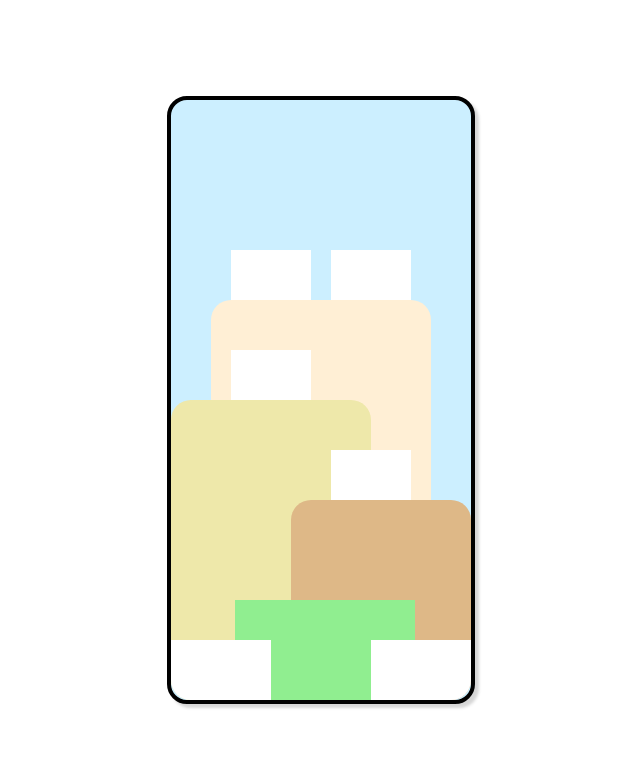
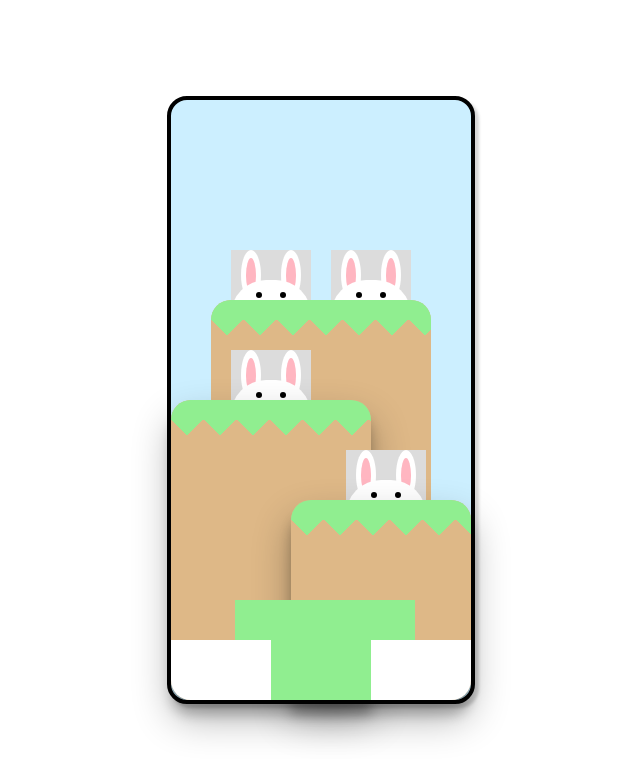
Before and after one commit to Rubsnewgate/catch-the-rabbit-game, a plain HTML site: page pages/index.html in a window 1280 px wide. Shown: the whole page, without its empty margins (319-959 px from the left). Drawn offline with Linux system fonts and the light colour scheme.

Commit message:
update(project): Bunnies and mountaints's design complete

```diff
--- a/pages/index.html
+++ b/pages/index.html
@@ -14,8 +14,8 @@
 		<div class="layer layer--1">
 			<div class="left__ear--outer"></div>
 			<div class="left__ear--inner"></div>
-			<div class="rigth__ear--outer"></div>
-			<div class="rigth__ear--inner"></div>
+			<div class="right__ear--outer"></div>
+			<div class="right__ear--inner"></div>
 			<div class="head">
 				<div class="head__eye head__eye--left"></div>
 				<div class="head__eye head__eye--right"></div>
@@ -25,41 +25,55 @@
 		<div class="layer layer--2">
 			<div class="left__ear--outer"></div>
 			<div class="left__ear--inner"></div>
-			<div class="rigth__ear--outer"></div>
-			<div class="rigth__ear--inner"></div>
+			<div class="right__ear--outer"></div>
+			<div class="right__ear--inner"></div>
 			<div class="head">
 				<div class="head__eye head__eye--left"></div>
 				<div class="head__eye head__eye--right"></div>
 			</div>
 		</div>
+
 		<!-- MOUNTAINT ONE -->
-		<div class="layer layer--3"></div>
+		<div class="layer layer--3">
+			<div class="land"></div>
+			<div class="zigzag"></div>
+		</div>
+
 		<!-- BUNNY THREE -->
 		<div class="layer layer--4">
 			<div class="left__ear--outer"></div>
 			<div class="left__ear--inner"></div>
-			<div class="rigth__ear--outer"></div>
-			<div class="rigth__ear--inner"></div>
+			<div class="right__ear--outer"></div>
+			<div class="right__ear--inner"></div>
 			<div class="head">
 				<div class="head__eye head__eye--left"></div>
 				<div class="head__eye head__eye--right"></div>
 			</div>
 		</div>
+
 		<!-- MOUNTAINT TWO -->
-		<div class="layer layer--5"></div>
+		<div class="layer layer--5">
+			<div class="land"></div>
+			<div class="zigzag"></div>
+		</div>
+
 		<!-- BUNNY FOUR -->
 		<div class="layer layer--6">
 			<div class="left__ear--outer"></div>
 			<div class="left__ear--inner"></div>
-			<div class="rigth__ear--outer"></div>
-			<div class="rigth__ear--inner"></div>
+			<div class="right__ear--outer"></div>
+			<div class="right__ear--inner"></div>
 			<div class="head">
 				<div class="head__eye head__eye--left"></div>
 				<div class="head__eye head__eye--right"></div>
 			</div>
 		</div>
 		<!-- MOUNTAINT THREE -->
-		<div class="layer layer--7"></div>
+		<div class="layer layer--7">
+			<div class="land"></div>
+			<div class="zigzag"></div>
+		</div>
+
 		<!-- BUSH -->
 		<div class="layer layer--8"></div>
 		<!-- CLOUD ONE -->
--- a/sass/main.scss
+++ b/sass/main.scss
@@ -28,7 +28,7 @@ body {
 	bottom: 0;
 	width: 80px;
 	height: 450px;
-	background-color: #fff;
+	background-color: gainsboro;
 }
 .layer--2 {
 	z-index: 2;
@@ -36,7 +36,7 @@ body {
 	left: 60px;
 	width: 80px;
 	height: 450px;
-	background-color: #fff;
+	background-color: gainsboro;
 }
 .layer--3 {
 	z-index: 3;
@@ -46,7 +46,7 @@ body {
 	width: 220px;
 	height: 400px;
 	margin: 0 auto;
-	background-color: papayawhip;
+	background-color: burlywood;
 	border-radius: 20px 20px 0 0;
 }
 .layer--4 {
@@ -55,7 +55,7 @@ body {
 	left: 60px;
 	width: 80px;
 	height: 350px;
-	background-color: #fff;
+	background-color: gainsboro;
 }
 .layer--5 {
 	z-index: 5;
@@ -64,16 +64,17 @@ body {
 	width: 200px;
 	height: 300px;
 	margin: 0 auto;
-	background-color: palegoldenrod;
+	background-color: burlywood;
 	border-radius: 20px 20px 0 20px;
+	box-shadow:  0 19px 38px rgba(0,0,0,0.30), 0 15px 12px rgba(0,0,0,0.22);
 }
 .layer--6 {
 	z-index: 6;
-	right: 60px;
+	right: 45px;
 	bottom: 0;
 	width: 80px;
 	height: 250px;
-	background-color: #fff;
+	background-color: gainsboro;
 }
 .layer--7 {
 	z-index: 7;
@@ -84,6 +85,7 @@ body {
 	margin: 0 auto;
 	background-color: burlywood;
 	border-radius: 20px 20px 20px 0px;
+	box-shadow:  0 19px 38px rgba(0,0,0,0.30), 0 15px 12px rgba(0,0,0,0.22);
 }
 .layer--8 {
 	z-index: 8;
@@ -112,3 +114,77 @@ body {
 	background-color: white;
 	border-radius: 0 0 20px 0;
 }
+
+// Bunnies's styles
+.left__ear--outer {
+	position: absolute;
+	left: 10px;
+	width: 20px;
+	height: 50px;
+	border-radius: 90%;
+	background-color: white;
+}
+.left__ear--inner {
+	position: absolute;
+	top: 8px;
+	left: 15px;
+	width: 10px;
+	height: 35px;
+	border-radius: 90%;
+	background-color: lightpink;
+}
+.right__ear--outer {
+	position: absolute;
+	right: 10px;
+	width: 20px;
+	height: 50px;
+	border-radius: 90%;
+	background-color: white;
+}
+.right__ear--inner {
+	position: absolute;
+	top: 8px;
+	right: 15px;
+	width: 10px;
+	height: 35px;
+	border-radius: 90%;
+	background-color: lightpink;
+}
+.head {
+	position: absolute;
+	top: 30px;
+	width: 100%;
+	height: 80px;
+	margin: 0 auto;
+	background-color: white;
+	border-radius: 35px;
+}
+.head__eye {
+	background-color: black;
+	border-radius: 100%;
+	width: 6px;
+	height: 6px;
+	position: absolute;
+	top: 12px;
+}
+.head__eye--left {
+	left: 25px;
+}
+.head__eye--right {
+	right: 25px;
+}
+
+// Mountaints's styles
+.land {
+	width: 100%;
+	height: 20px;
+	background-color: lightgreen;
+	border-radius: 20px 20px 0 0;
+}
+.zigzag {
+	width: 100%;
+	height: 30px;
+	background: linear-gradient(135deg, lightgreen 25%, transparent 25%) -50px 0,
+				linear-gradient(-135deg, lightgreen 25%, transparent 25%) -50px 0,;
+	background-size: 33px;
+}
```
Also changed, not shown: styles/main.css, 1 other file.
